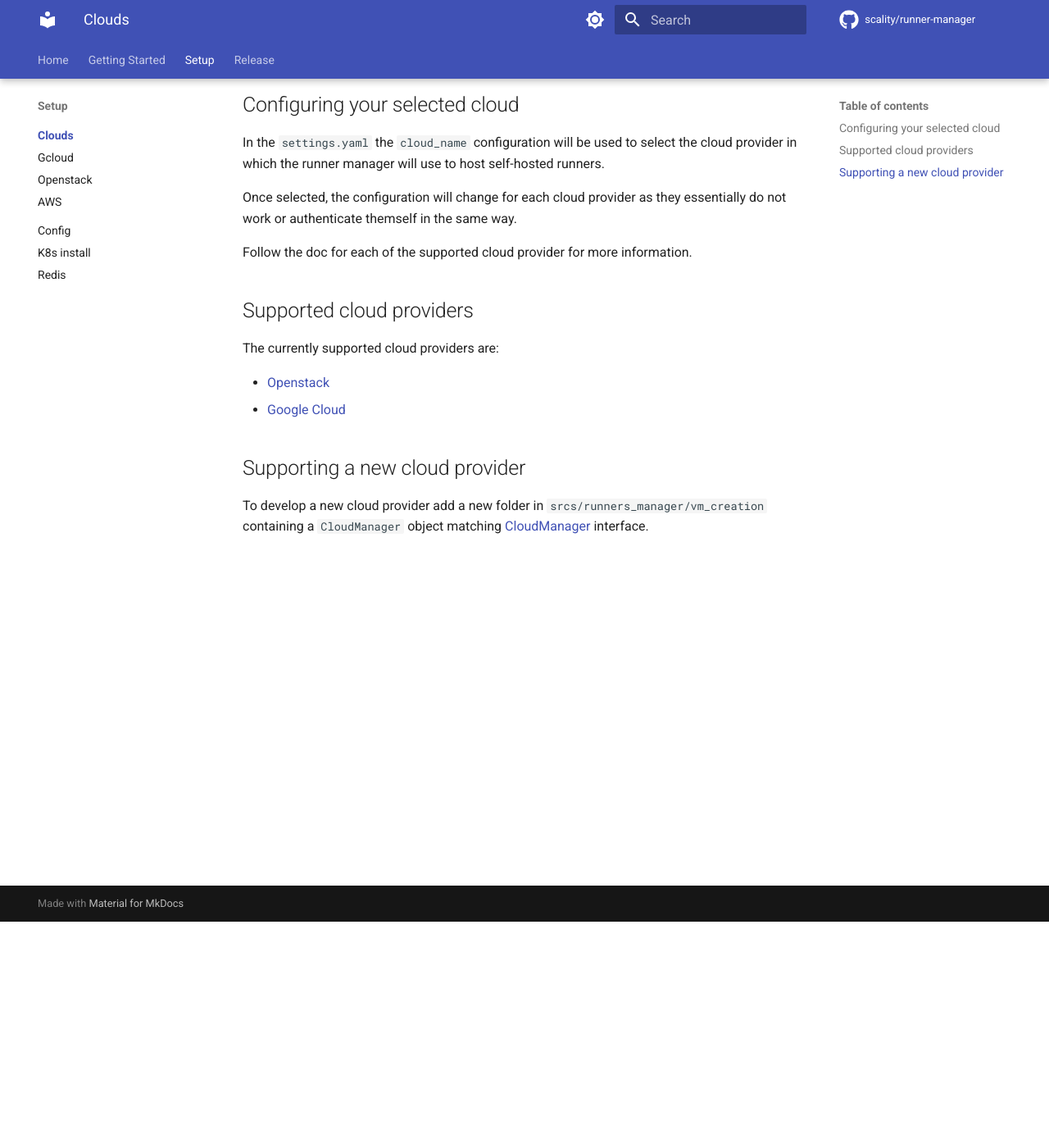
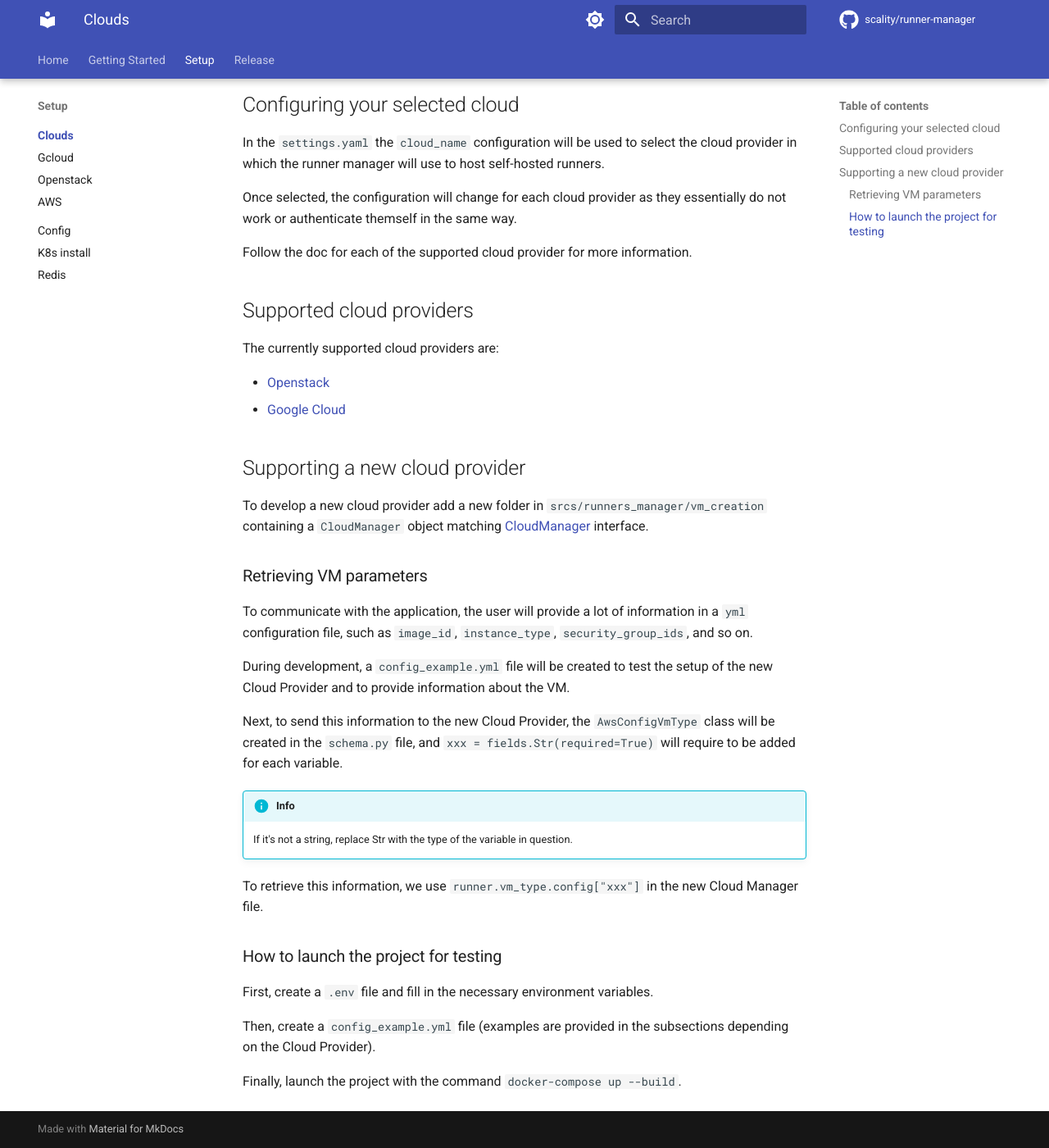
Before and after one commit to scality/runner-manager, an MkDocs documentation site: the page built from docs/setup/clouds/index.md, in a window 1280 px wide and 1400 px high, scrolled down 276 px. Shown: the whole window at 82% size. Built offline with MkDocs 1.6.1 and Material for MkDocs 9.7.7, drawn with Linux system fonts in a browser that asks for light colours; comment, search, counter and statistics services are not loaded.

Commit message:
📝 Update Clouds Documentation -> Supporting a new cloud provider

```diff
--- a/docs/setup/clouds/index.md
+++ b/docs/setup/clouds/index.md
@@ -31,7 +31,42 @@ The currently supported cloud providers are:
 ## Supporting a new cloud provider
 
 To develop a new cloud provider add a new folder in
-`srcs/runners_manager/vm_creation` containing a `CloudManager`
-object matching [CloudManager] interface.
+`srcs/runners_manager/vm_creation` containing a
+`CloudManager` object matching [CloudManager] interface.
+
+### Retrieving VM parameters
+
+To communicate with the application, the user will provide
+a lot of information in a `yml` configuration file, such as
+`image_id`, `instance_type`, `security_group_ids`, and so on.
+
+During development, a `config_example.yml` file will be created
+to test the setup of the new Cloud Provider and to provide
+information about the VM.
+
+Next, to send this information to the new Cloud Provider,
+the `AwsConfigVmType` class will be created in the `schema.py`
+file, and `xxx = fields.Str(required=True)` will require to
+be added for each variable.
+
+!!! info
+    If it's not a string, replace Str with the type
+    of the variable in question.
+
+
+To retrieve this information, we use
+`runner.vm_type.config["xxx"]` in the new Cloud Manager file.
+
+### How to launch the project for testing
+
+First, create a `.env` file and fill in the necessary
+environment variables.
+
+Then, create a `config_example.yml` file
+(examples are provided in the subsections depending on
+the Cloud Provider).
+
+Finally, launch the project with the command
+`docker-compose up --build`.
 
 [CloudManager]: https://github.com/scality/runner-manager/blob/main/srcs/runners_manager/vm_creation/CloudManager.py
```
